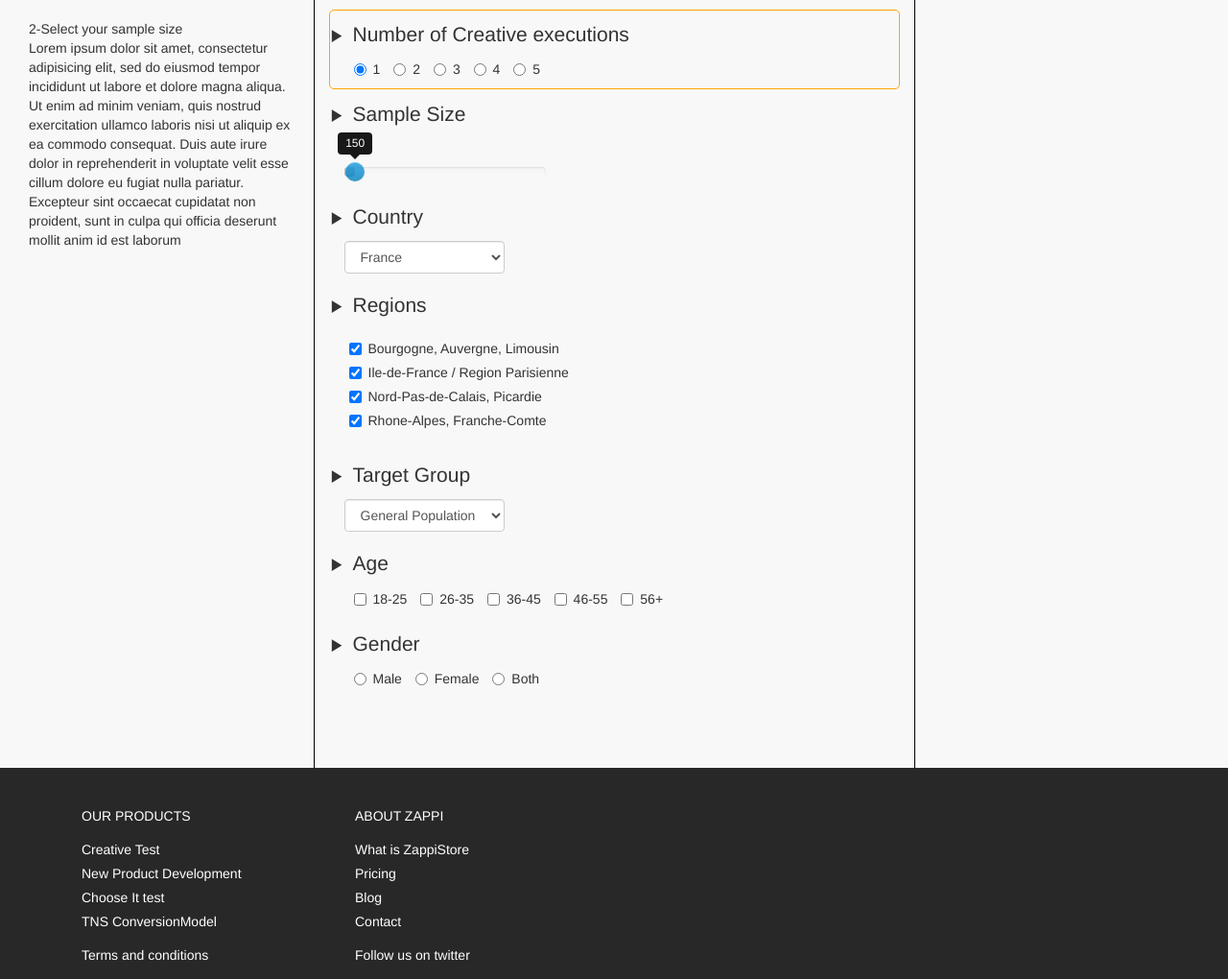
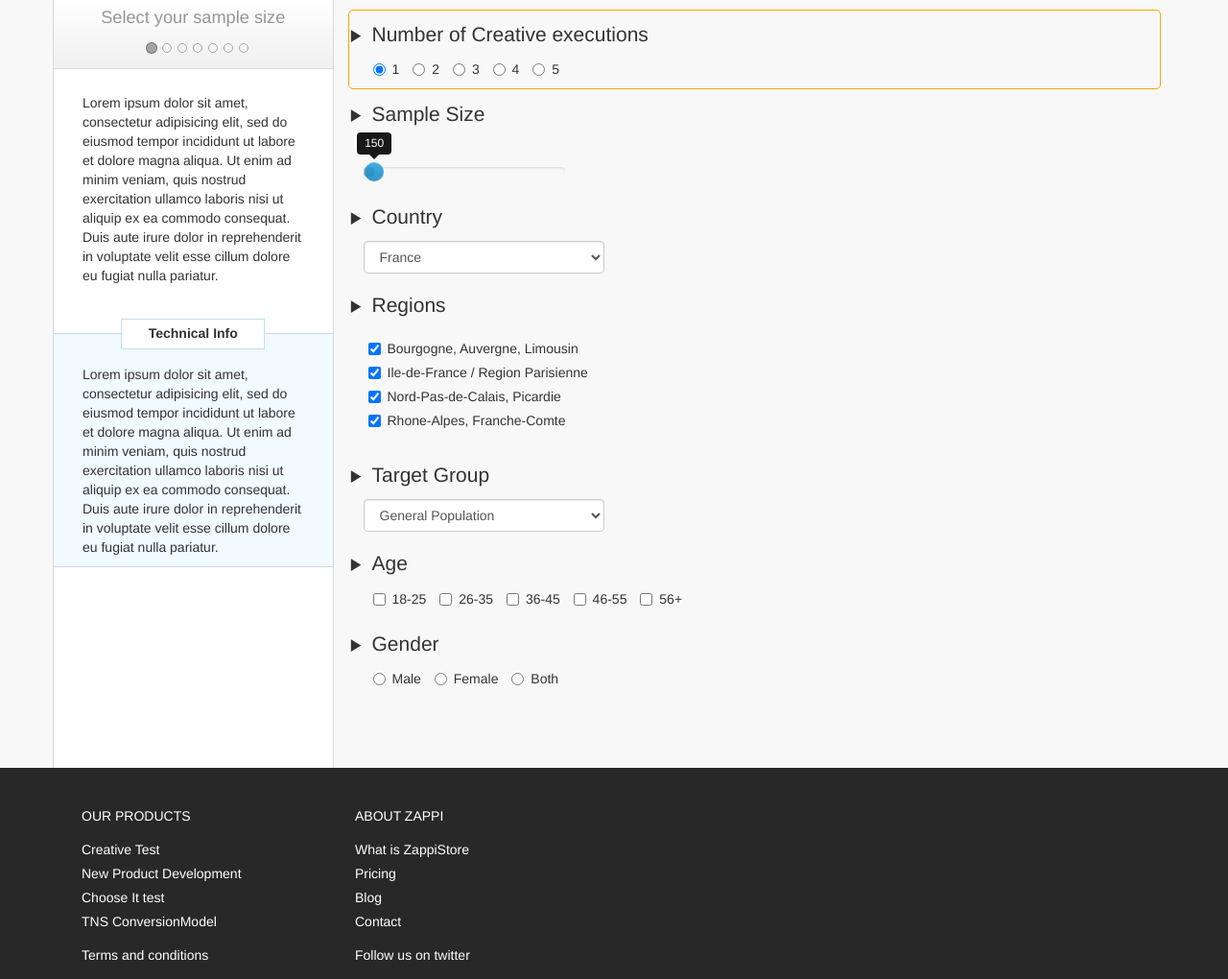
Before and after one commit to quantson/site, a PHP site: page /estatic.php in a window 1280 px wide. Shown: the part 82-1102 px from the top of the page at 96% size. Run offline with PHP 8.4, Linux system fonts and the light colour scheme; some libraries are stand-ins or nearby versions.

Commit message:
worked on order page

```diff
--- a/css/estatic.css
+++ b/css/estatic.css
@@ -7,12 +7,80 @@ body{
     src: url(neutra.ttf);
 }
 
+.sample-selection{
+	padding: 0 0;
+}
+.left-help{
+  min-height: 800px;
+  border-right: solid 1px rgba(0,0,0,0.14902);
+  border-left: solid 1px rgba(0,0,0,0.14902);
+  padding: 0 0 0 0;
+  background: white;
+}
+.left-help-header{
+	margin: 0 0 0 0;
+	background-image: -webkit-linear-gradient(top, rgb(255, 255, 255), rgb(240, 240, 240));
+	border-bottom: solid 1px rgba(0,0,0,0.14902);
+}
+.left-help-header .help-title{
+	font-size: 1.3em;
+	margin: 5px 0;
+	padding: 0 0 0 0;
+	color: rgb(150,150,150);
+	text-align: center;
+}
+.help-indicator{
+	width: 300px;
+	margin: 10px auto 10px auto;
+}
+.carousel-indicators{
+	position: static;
+	margin: auto;
+}
+.carousel-indicators li{
+    border: 1px solid rgba(0,0,0,0.3);
+    text-indent: inherit;
+}
+.carousel-indicators .active{
+    border: 1px solid rgba(0,0,0,0.3);
+    background: rgba(85,85,85,0.5);
+}
+.help-wrapper{
+	margin: 5px 0 0 0;
+	padding: 20px 0px;
+}
 
-.left-help{
-  padding-right: 20px;
-  min-height: 800px;
-  border-right: solid 1px black;
+.help-content{
+	padding: 0 30px;
 }
+.technical{
+	background: rgb(240, 250, 255);
+	padding-bottom: 10px;
+	margin-top: 50px;
+	border-top: solid 1px rgb(197, 223, 234);
+	border-bottom: solid 1px rgb(197, 223, 234);
+}
+.technical-header{
+	margin: auto;
+	height: 32px;
+	position: relative;
+	top: -16px;
+}
+.technical-header-center{
+	background: white;
+	border: solid 1px rgb(197, 223, 234);
+	width: 150px;
+	margin: auto;
+	text-align: center;
+	font-weight: bold;
+	height: 32px;
+	padding-top: 4px;
+}
+.technical-content{
+	padding: 0 30px;
+}
+
+
 
 .main-selection{
 	padding-top: 10px;
--- a/estatic.php
+++ b/estatic.php
@@ -14,22 +14,40 @@
 <body>
 	<?php include "header.html" ?>
 
-	<div class='container-fluid sample-selection'>
+	<div class='container sample-selection'>
 		<div class="left-help col-md-3">
-			<div class="left-help-header row">
-				<div class="col-md-4">
-					<img src="">
-					<div class="caption"></div>
+			<div class="left-help-wrapper">
+				<div class="left-help-header row">
+					<div class="help-title">Select your sample size</div>
+					<div class="help-indicator">
+						<ol class="carousel-indicators">
+							<li data-slide-to="0" class="active"></li>
+							<li data-slide-to="1"></li>
+							<li data-slide-to="2"></li>
+							<li data-slide-to="3"></li>
+							<li data-slide-to="4"></li>
+							<li data-slide-to="5"></li>
+							<li data-slide-to="6"></li>
+						</ol>
+					</div>
 				</div>
-			</div>
-			<div class="help-wrapper">
-				<div class="help-title"> 2-Select your sample size</div>
-				<div class="help-info">
-					Lorem ipsum dolor sit amet, consectetur adipisicing elit, sed do eiusmod tempor incididunt ut labore et dolore magna aliqua. Ut enim ad minim veniam, quis nostrud exercitation ullamco laboris nisi ut aliquip ex ea commodo consequat. Duis aute irure dolor in reprehenderit in voluptate velit esse cillum dolore eu fugiat nulla pariatur. Excepteur sint occaecat cupidatat non proident, sunt in culpa qui officia deserunt mollit anim id est laborum
+				<div class="help-wrapper">
+
+					<div class="help-content">
+						Lorem ipsum dolor sit amet, consectetur adipisicing elit, sed do eiusmod tempor incididunt ut labore et dolore magna aliqua. Ut enim ad minim veniam, quis nostrud exercitation ullamco laboris nisi ut aliquip ex ea commodo consequat. Duis aute irure dolor in reprehenderit in voluptate velit esse cillum dolore eu fugiat nulla pariatur.
+					</div>
+					<div class="technical">
+						<div class="technical-header">
+							<div class="technical-header-center">Technical Info</div>
+						</div>
+						<div class="technical-content">
+							Lorem ipsum dolor sit amet, consectetur adipisicing elit, sed do eiusmod tempor incididunt ut labore et dolore magna aliqua. Ut enim ad minim veniam, quis nostrud exercitation ullamco laboris nisi ut aliquip ex ea commodo consequat. Duis aute irure dolor in reprehenderit in voluptate velit esse cillum dolore eu fugiat nulla pariatur.
+						</div>
+					</div>
 				</div>
 			</div>
 		</div>
-		<div class="main-selection col-md-6">
+		<div class="main-selection col-md-9">
 			<div class="selection active">
 				<span class="glyphicon glyphicon-play"></span><span class="selection-title">Number of Creative executions</span>
 				<div class="user-select execution">
@@ -171,7 +189,6 @@
 				</div>
 			</div>
 		</div>
-		<div class="right-info col-md-3"></div>
 	</div>
 
 	<?php include ("footer.html") ?>
@@ -186,6 +203,23 @@
 			$('.selection.active').removeClass('active');
 			$(this).addClass('active');
 		});
+
+		// $(window).scroll(function() {
+	 //        scroll = $(document).scrollTop();
+	 //        offset = $('.sample-selection').offset().top;
+	 //        store_height = $('.sample-selection').height();
+	 //        sel_height = $('.left-help-wrapper').height();
+	 //        scroll_stop = offset + store_height - sel_height;
+	 //        if ((scroll >= offset) && (scroll <= scroll_stop)) {
+	 //          $('.left-help-wrapper').css({
+	 //            "margin-top" : scroll - offset + "px"
+	 //          });
+	 //        }else if (scroll < offset) {
+	 //          $('.left-help-wrapper').css({
+	 //            "margin-top" : 0 + "px"
+	 //          });
+	 //        }
+  //   	});
 	</script>
 	<script src="js/header.js"></script>
 	<script data-cfasync="false" type='text/javascript' src="js/olark.js"></script>
```
Also changed, not shown: test.html (+12 -0 lines), image/order/launch.PNG, image/order/survey.PNG, image/order/target.PNG.
